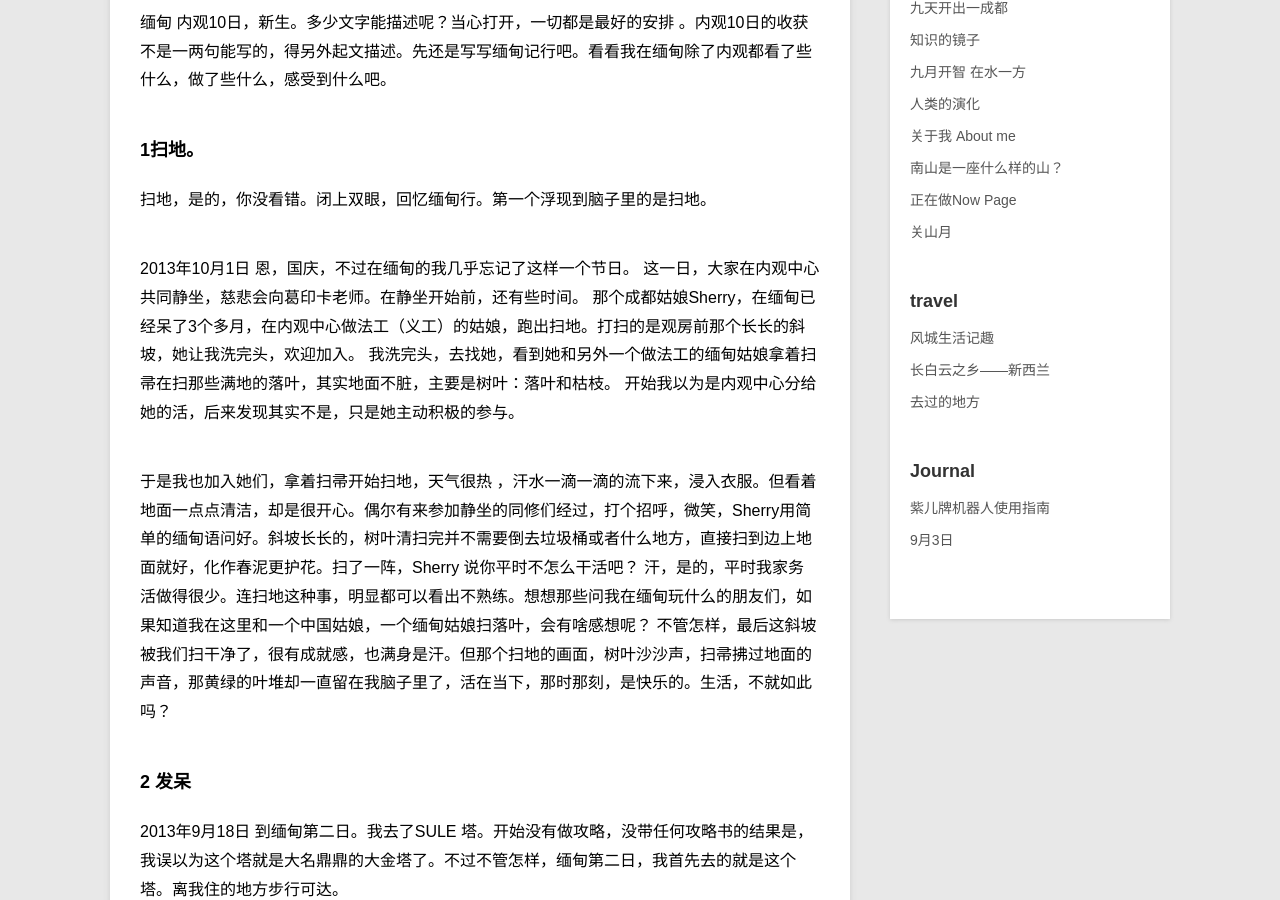
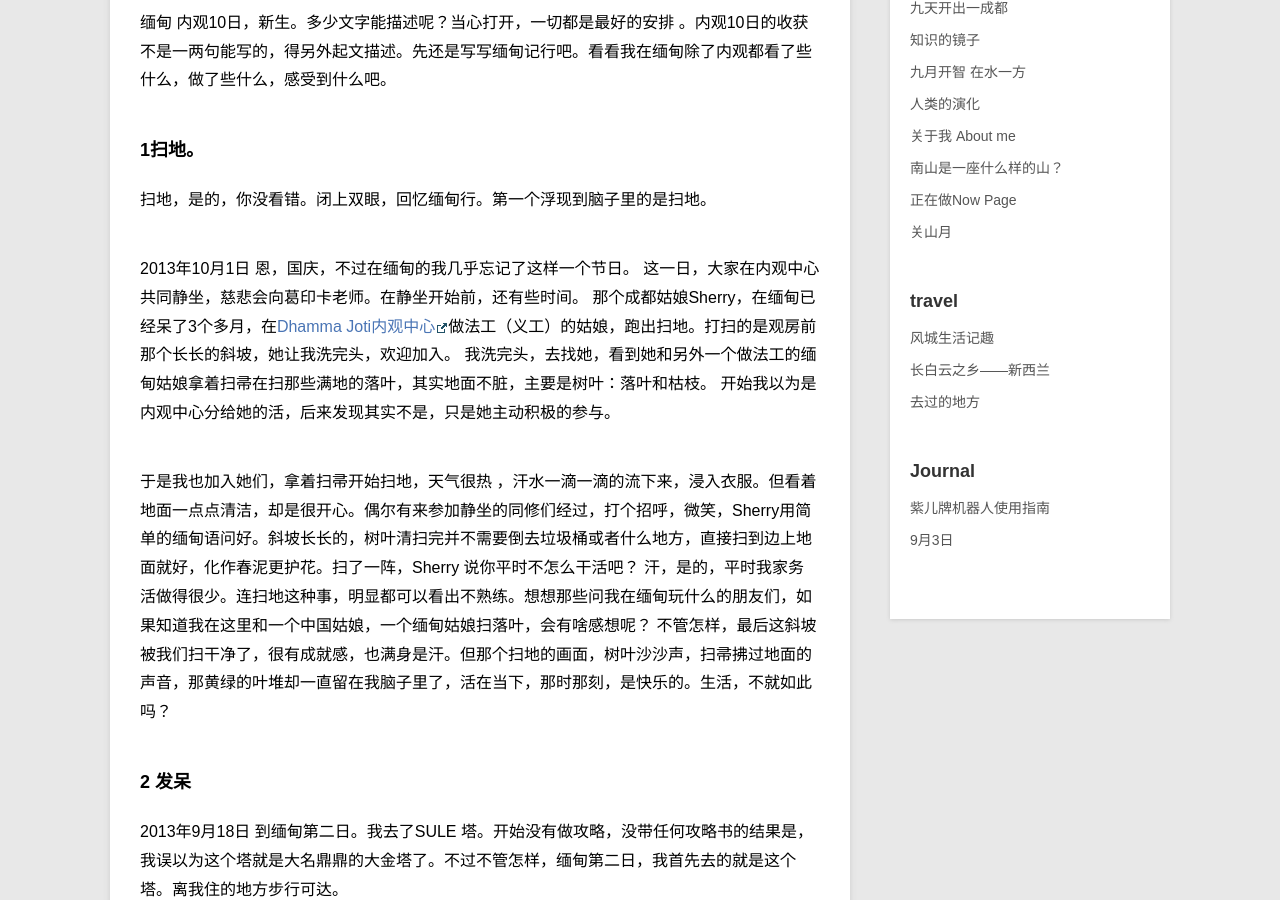
Before and after one commit to violettianjie/violettianjie.github.io, a Jekyll site: the page built from _posts/blog/2018-12-09-travel.md, in a window 1280 px wide and 900 px high, scrolled down 905 px. Built offline with Jekyll 4.4.1, drawn with Linux system fonts in a browser that asks for light colours.

Commit message:
Update 2018-12-09-travel.md

```diff
--- a/_posts/blog/2018-12-09-travel.md
+++ b/_posts/blog/2018-12-09-travel.md
@@ -45,7 +45,7 @@ category: blog
 2013年10月1日
 恩，国庆，不过在缅甸的我几乎忘记了这样一个节日。
 这一日，大家在内观中心共同静坐，慈悲会向葛印卡老师。在静坐开始前，还有些时间。
-那个成都姑娘Sherry，在缅甸已经呆了3个多月，在内观中心做法工（义工）的姑娘，跑出扫地。打扫的是观房前那个长长的斜坡，她让我洗完头，欢迎加入。
+那个成都姑娘Sherry，在缅甸已经呆了3个多月，在[Dhamma Joti内观中心](http://www.joti.dhamma.org/)做法工（义工）的姑娘，跑出扫地。打扫的是观房前那个长长的斜坡，她让我洗完头，欢迎加入。
 我洗完头，去找她，看到她和另外一个做法工的缅甸姑娘拿着扫帚在扫那些满地的落叶，其实地面不脏，主要是树叶：落叶和枯枝。
 开始我以为是内观中心分给她的活，后来发现其实不是，只是她主动积极的参与。
 
```
